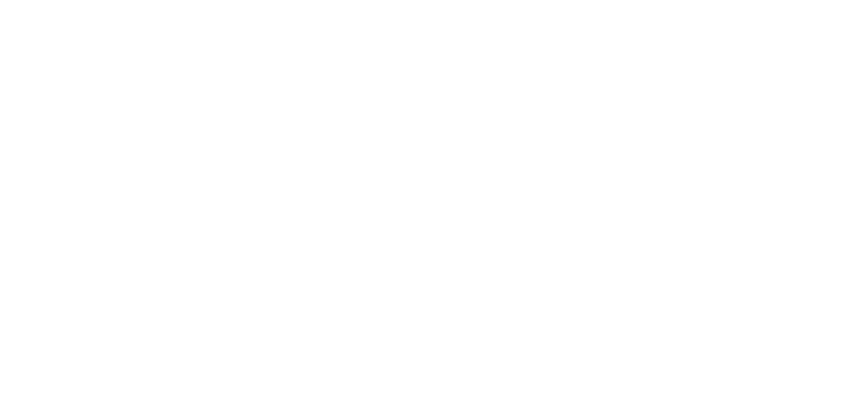
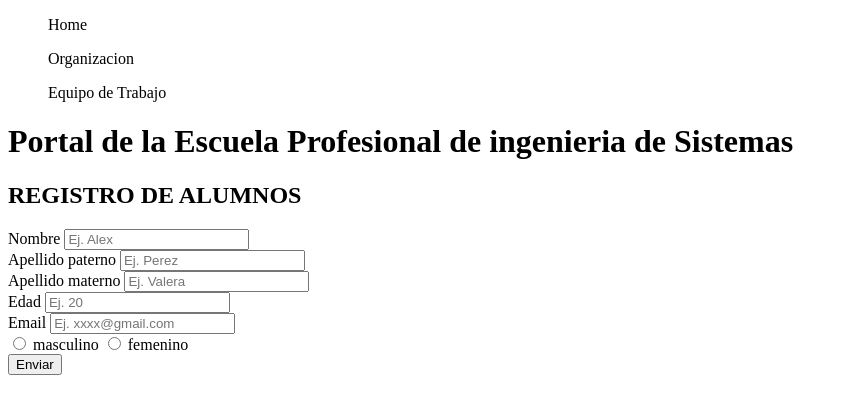
Before and after one commit to fabriciofarfanaramayo23-netizen/RespositorioFA, a plain HTML site: page Semana02/index.html in a window 1280 px wide. Shown: the whole page, without its empty margins (0-848 px from the left). Drawn offline with Linux system fonts and the light colour scheme.

Commit message:
últimos cambios en main

```diff
--- a/Semana02/index.html
+++ b/Semana02/index.html
@@ -0,0 +1,53 @@
+<!DOCTYPE html>
+<html lang="en">
+<head>
+    <meta charset="UTF-8">
+    <meta name="viewport" content="width=device-width, initial-scale=1.0">
+    <title>Document</title>
+</head>
+<body>
+    <nav>
+        <ul>Home</ul>
+        <ul>Organizacion</ul>
+        <ul>Equipo de Trabajo</ul>
+    </nav>
+    <header>
+        <h1>Portal de la Escuela Profesional de ingenieria de Sistemas</h1>
+    </header>
+    <main>
+        <div>
+            <h2>REGISTRO DE ALUMNOS</h2>
+            <form>
+                <label for="nombre">Nombre</label>
+                <input type="text" name="nombre" placeholder="Ej. Alex" required
+                pattern="^[A-Za-zÁÉÍÓÚáéíóúÑñ\s]+$">
+                <br>
+                <label for="ap-paterno">Apellido paterno</label>
+                <input type="text" name="ap-paterno" placeholder="Ej. Perez" required
+                pattern="^[A-Za-zÁÉÍÓÚáéíóúÑñ\s]+$">
+                <br>
+                <label for="ap-paterno">Apellido materno</label>
+                <input type="text" name="ap-materno" placeholder="Ej. Valera" required
+                pattern="^[A-Za-zÁÉÍÓÚáéíóúÑñ\s]+$">
+                <br>
+                <label for="Edad">Edad</label>
+                <input type="number" name="Edad" placeholder="Ej. 20" required>
+                <br>
+                <label for="Email">Email</label>
+                <input type="text" name="Email" placeholder="Ej. xxxx@gmail.com" required>
+                <br>
+                <label>
+                <input type="radio" name="Genero" value="M">
+                masculino
+                </label>
+                <label>
+                <input type="radio" name="Genero" value="F">
+                femenino
+                </label>
+                <br>
+                <input type="submit" value="Enviar">
+            </form>
+        </div>
+    </main>
+</body>
+</html>
```
Also changed, not shown: semana01/index.html (+1 -4 lines).
